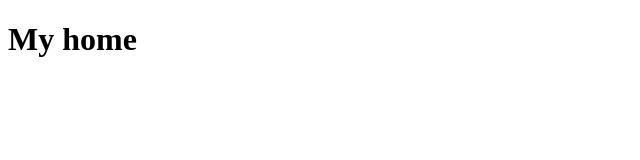
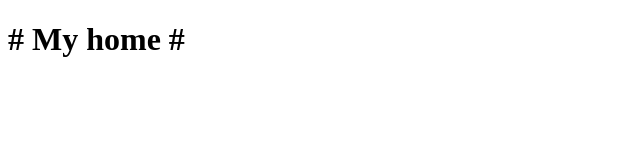
Before and after one commit to ichbinnichts/lds-repo, a plain HTML site: page home.html in a window 1280 px wide. Shown: the whole page, without its empty margins (0-640 px from the left). Drawn offline with Linux system fonts and the light colour scheme.

Commit message:
Change home

```diff
--- a/home.html
+++ b/home.html
@@ -7,6 +7,6 @@
     <title>Home</title>
 </head>
 <body>
-  <h1>My home</h1>
+  <h1> # My home # </h1>
 </body>
 </html>
```
